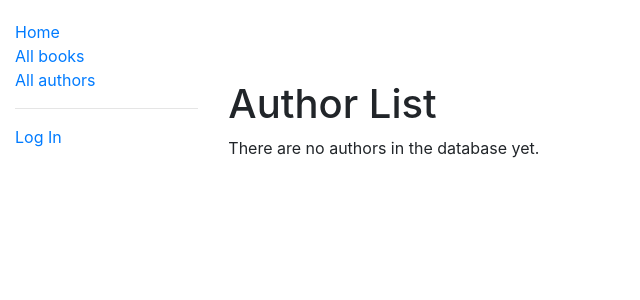
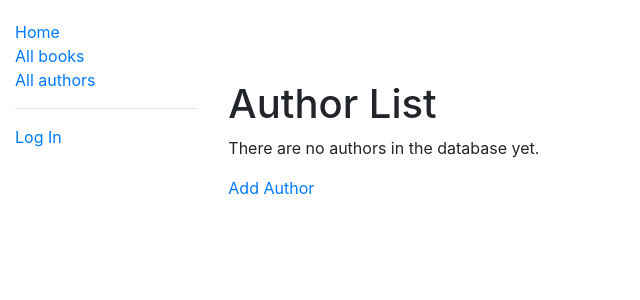
Before and after one commit to SixStringsCoder/book_library_django, a Django app: page /catalog/authors/ in a window 1280 px wide. Shown: the top 300 px of the page, without its empty margins (0-640 px from the left). Run offline with Django 3.2, Linux system fonts and the light colour scheme; data that the repository does not hold is empty; some libraries are stand-ins or nearby versions.

Commit message:
Fixed Author Create,Edit,Delete pages and also added Edit and Delete links to Author List page

```diff
--- a/catalog/models.py
+++ b/catalog/models.py
@@ -68,7 +68,7 @@ class BookInstance(models.Model):
 
     class Meta:
         ordering = ['due_back']
-        permissions = (("can_mark_returned", "Set book as returned"), ("can_edit_author", "Edit author"),)
+        permissions = (("can_mark_returned", "Set book as returned"),)
 
     def __str__(self):
         """Represents the Model object by ID and book title."""
@@ -89,6 +89,8 @@ class Author(models.Model):
 
     class Meta:
         ordering = ['last_name', 'first_name']
+        permissions = (("can_edit_author", "Can add, edit or delete author"),)
+
 
     def get_absolute_url(self):
         return reverse('author-detail', args=[str(self.id)])
--- a/catalog/templates/catalog/author_confirm_delete.html
+++ b/catalog/templates/catalog/author_confirm_delete.html
@@ -11,4 +11,6 @@
   <input type="submit" value="Yes, delete.">
 </form>
 
+<p><a href="{% url 'authors' %}">No!  Back to Authors List</a></p>
+
 {% endblock %}
--- a/catalog/templates/catalog/author_list.html
+++ b/catalog/templates/catalog/author_list.html
@@ -7,10 +7,13 @@
         {% for author in author_list %}
             <li>
               <a href="{{ author.get_absolute_url }}">{{ author.first_name }} {{ author.last_name }} (born: {{ author.date_of_birth }})</a>
+              <a href="{% url 'author_update' author.pk %}">--Edit--</a>
+              <a href="{% url 'author_delete' author.pk %}">Delete--</a>
             </li>
         {% endfor %}
     </ul>
     {% else %}
         <p>There are no authors in the database yet.</p>
     {% endif %}
+    <p><a href="{% url 'author_create' %}">Add Author</a></p>
 {% endblock %}
--- a/catalog/urls.py
+++ b/catalog/urls.py
@@ -12,5 +12,5 @@ urlpatterns = [
     path('book/<uuid:pk>/renew/', views.renew_book_librarian, name='renew-book-librarian'),
     path('author/create/', views.AuthorCreate.as_view(), name='author_create'),
     path('author/<int:pk>/update/', views.AuthorUpdate.as_view(), name='author_update'),
-    path('author/<int:pk>/delete', views.AuthorDelete.as_view(), name='author_delete'),
+    path('author/<int:pk>/delete/', views.AuthorDelete.as_view(), name='author_delete'),
 ]
--- a/catalog/views.py
+++ b/catalog/views.py
@@ -98,7 +98,7 @@ def renew_book_librarian(request, pk):
 class AuthorCreate(PermissionRequiredMixin, CreateView):
     model = Author
     fields = '__all__'
-    initial = {'date_of_birth': '12/10/65'}
+    initial = {'date_of_birth': 'MM/DD/YY'}
     permission_required = 'catalog.can_edit_author'
 
 
--- a/requirements.txt
+++ b/requirements.txt
@@ -1,2 +1,3 @@
 Django==2.1
 gunicorn==19.6.0
+psycopg2==2.7.5
```
Also changed, not shown: catalog/templates/catalog/author_form.html (+5 -4 lines), catalog/migrations/0010_auto_20180828_2257.py (added), catalog/migrations/0011_auto_20180828_2300.py (added), 1 other file.
